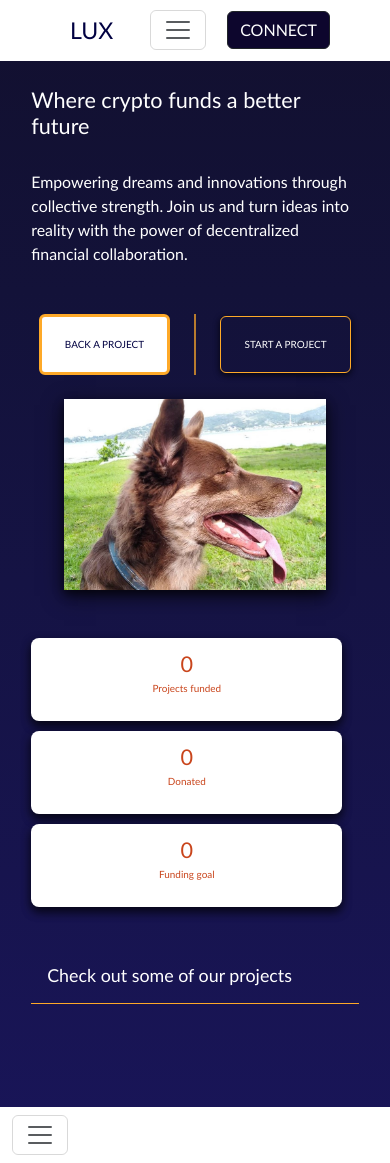
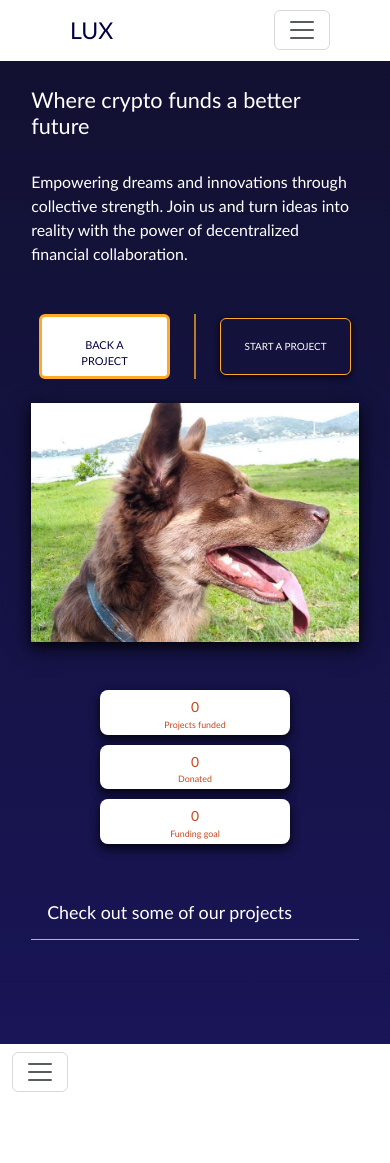
Before and after one commit to giuliannarlau/crowdfunding, a Flask app: page / in a window 390 px wide. After the commit the page ends 1092 px from the top, so only its background shows below. Run offline with Flask 3, Linux system fonts and the light colour scheme; data that the repository does not hold is empty; some libraries are stand-ins or nearby versions.

Commit message:
commit responsive

```diff
--- a/app.py
+++ b/app.py
@@ -2,14 +2,8 @@ import mysql.connector
 import os
 import time
 
-#import ast
-#import requests
-#import certifi
-
-from cs50 import SQL
 from dotenv import load_dotenv
 from flask import Flask, abort, jsonify, make_response, redirect, render_template, request, session, url_for
-from flask_session import Session
 
 from stellar_sdk import Asset, Network, Server, TransactionBuilder
 from stellar_sdk.exceptions import NotFoundError, BadResponseError, BadRequestError
@@ -18,7 +12,7 @@ from helpers import apology, check_amount, check_projects_action, format_date, f
 
 # Configure flask
 app = Flask(__name__)
-app.secret_key = "changeIt2145"
+app.secret_key = os.environ.get('SECRET_KEY')
 
 load_dotenv()
 
--- a/helpers.py
+++ b/helpers.py
@@ -16,7 +16,7 @@ app = Flask(__name__)
 
 admin_account = "GCLMA7L4TWKF2NZYKT3W5OZCJ6IBLLPN3P7Q5JRFRTV3FRMCR3BEGYQR"
 categories_list = ["Books", "Games", "Music", "Technology", "All"]
-status_list = ["Active", "Fund", "Refund", "Successful", "Unsuccessful"]
+status_list = ["Active", "Fund", "Refund", "Successful", "Unsuccessful", "All"]
 sort_list = ["Category", "Name", "Status", "All"]
 
 db_host = os.environ['DB_HOST']
--- a/static/styles.css
+++ b/static/styles.css
@@ -158,25 +158,40 @@ select {
   background-color: white;
   border-radius: 0.5rem;
   box-shadow: 0 4px 10px 0 rgba(0, 0, 0, 0.5), 0 6px 10px 0 rgba(0, 0, 0, 0.4);
+  margin:auto;
   margin-bottom: 10px;
-  padding: 3%;
+  padding: 5%;
   text-align: center;
-  width: 95%;
+  width: calc(150px + 10vw);
+  max-height: 85%;
+  max-width: 90%;
 }
 
 .info-card-title {
   color: #c9451c;
-  font-size: calc(15px + 1.7vw);
+  font-size: calc(10px + 1vw);
+  margin: auto;
 }
 
 .info-card-text {
   color: #c9451c;
-  font-size: calc(8px + 0.5vw) !important;
+  font-size: calc(5px + 1vw);
+  margin: auto;
+}
+
+
+@media (max-width: 768px) {
+
+  .info-card {
+    height: calc(25px + 5vw);
+    padding: 2%;
+    width: calc(150px + 10.5vw);
+  }
 }
 
 .img-fluid {
   box-shadow: 0 4px 8px 0 rgba(0, 0, 0, 0.5), 0 6px 20px 0 rgba(0, 0, 0, 0.7);
-  height: 80%;
+  min-width: 30vw;
 }
 
 .img-medium {
@@ -205,7 +220,7 @@ select {
   background: white;
   border: 3px solid #fea928;
   color: #000041;
-  font-size: calc(8px + 0.5vw) !important;
+  font-size: calc(9px + 0.5vw);
   font-weight: 20px;
   max-height: 65px;
   min-width: 100px;
@@ -240,6 +255,7 @@ select {
   font-weight: 20px;
   max-height: 65px;
   min-width: 100px;
+  max-width: 300px;
 }
 
 .btn-outline-light:hover {
--- a/templates/about.html
+++ b/templates/about.html
@@ -33,16 +33,16 @@
             <ul class="list-outline-orange">
                 <li class="list-group-item">
                     <div class="title-bold">Crypto Compatibility</div>
-                    <div class="item-description text-small">Say goodbye to traditional payment methods and embrace the decentralized world. Lux seamlessly integrates with Freighter, allowing you to contribute without the bureaucracy of opening an account.</div>
+                    <div class="item-description">Say goodbye to traditional payment methods and embrace the decentralized world. Lux seamlessly integrates with Freighter, allowing you to contribute without the bureaucracy of opening an account.</div>
                 </li>
                 <li class="list-group-item">
                     <div class="title-bold">Global Reach</div>
-                    <div class="item-description text-small">We break down geographical barriers and connect project creators with a global community of backers. No matter where you are in the world, you can support projects that align with your passions and values.</div>
+                    <div class="item-description">We break down geographical barriers and connect project creators with a global community of backers. No matter where you are in the world, you can support projects that align with your passions and values.</div>
                 </li>
 
                 <li class="list-group-item">
                     <div class="title-bold">Guaranteed Funding Approach</div>
-                    <div class="item-description text-small">With Lux, backing a project is risk-free. If a project doesn't reach its funding goal, the backers get their contributions returned. This ensures that your money is committed only to projects with strong community support and a clear path to success.</div>
+                    <div class="item-description">With Lux, backing a project is risk-free. If a project doesn't reach its funding goal, the backers get their contributions returned. This ensures that your money is committed only to projects with strong community support and a clear path to success.</div>
                 </li>
             </ul>
         </div>
--- a/templates/index.html
+++ b/templates/index.html
@@ -2,7 +2,7 @@
 %}
 
 <div class="container" id="homepageContainer">
-  <div class="row">
+  <div class="row mb-5">
     <div class="col-lg-6 col-md">
       <h1 class="mt-3">Where crypto funds a better future</h1>
       <p class="text-start text-medium mb-5 mt-4">
--- a/templates/layout.html
+++ b/templates/layout.html
@@ -68,13 +68,11 @@
               {% endif %}
             {% endif %}
           </ul>
-
-        </div>
-        <div class="d-flex">
+          <div class="d-flex justify-content-center justify-content-md-end">
             {% if not session["public_key"] %}
               <button
                 type="button"
-              class="btn btn-dark d-flex"
+                class="btn btn-outline-dark"
                 id="connectButton"
                 data-bs-toggle="modal"
                 data-bs-target="#connectWalletModal"
@@ -85,10 +83,8 @@
               <a type="button" class="btn btn-outline-dark" href="/logout">DISCONNECT</a>
             {% endif %}
           </div>
-
         </div>
-
-
+      </div>
     </nav>
 
     <!-- Alerts modal -->
--- a/templates/myaccount.html
+++ b/templates/myaccount.html
@@ -34,7 +34,6 @@
             {% for status in status_list %}
               <option>{{ status | capitalize }}</option>
             {% endfor %}
-            <option>Teste</option>
           </select>
         </div>
 
--- a/templates/projects.html
+++ b/templates/projects.html
@@ -36,7 +36,7 @@
             </select>
           </div>
 
-          <div class="col-md-2 col-md">
+          <div class="col-md-2 col-md mt-auto">
             <button action="/projects" method="post" type="submit" class="btn btn-outline-light search-button" id="searchButton">SEARCH</button>
           </div>
 
```
Also changed, not shown: other parts of static/styles.css (+21 -13 lines), templates/controlpanel.html (+5 -5 lines), templates/newproject.html (+5 -5 lines), templates/project.html (+10 -10 lines). Lines whose indentation alone changed are shown as unchanged.
